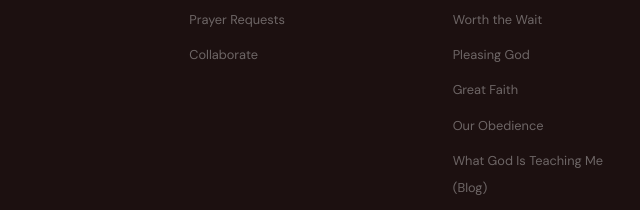
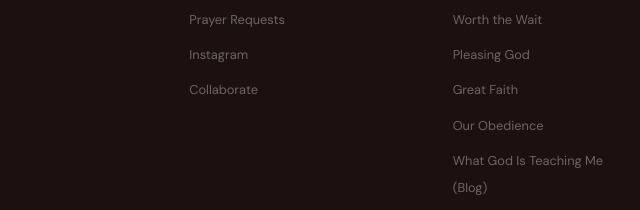
Before and after one commit to Sarbah12/THE-WINEPRESS-OFF, a website: page about.html in a window 1280 px wide. Shown: the part 4900-5110 px from the top of the page, 564-1204 px from the left. Drawn offline with Linux system fonts and the light colour scheme.

Commit message:
Add Instagram link across site footers

```diff
--- a/about.html
+++ b/about.html
@@ -641,6 +641,7 @@
         <ul>
           <li><a href="about.html">About Us</a></li>
           <li><a href="contact.html#prayer">Prayer Requests</a></li>
+          <li><a href="https://www.instagram.com/thewinepress_?igsh=NG5tdWk3bGJpdXEw" target="_blank" rel="noopener">Instagram</a></li>
           <li><a href="https://wa.me/233501384421?text=Hello%20The%20Winepress%2C%20I%20would%20love%20to%20collaborate.">Collaborate</a></li>
         </ul>
       </div>
```
Also changed, not shown: blog.html (+1 -0 lines), contact.html (+1 -0 lines), devotionals.html (+1 -0 lines), index.html (+1 -0 lines), resources.html (+1 -0 lines), testimonies.html (+1 -0 lines).
